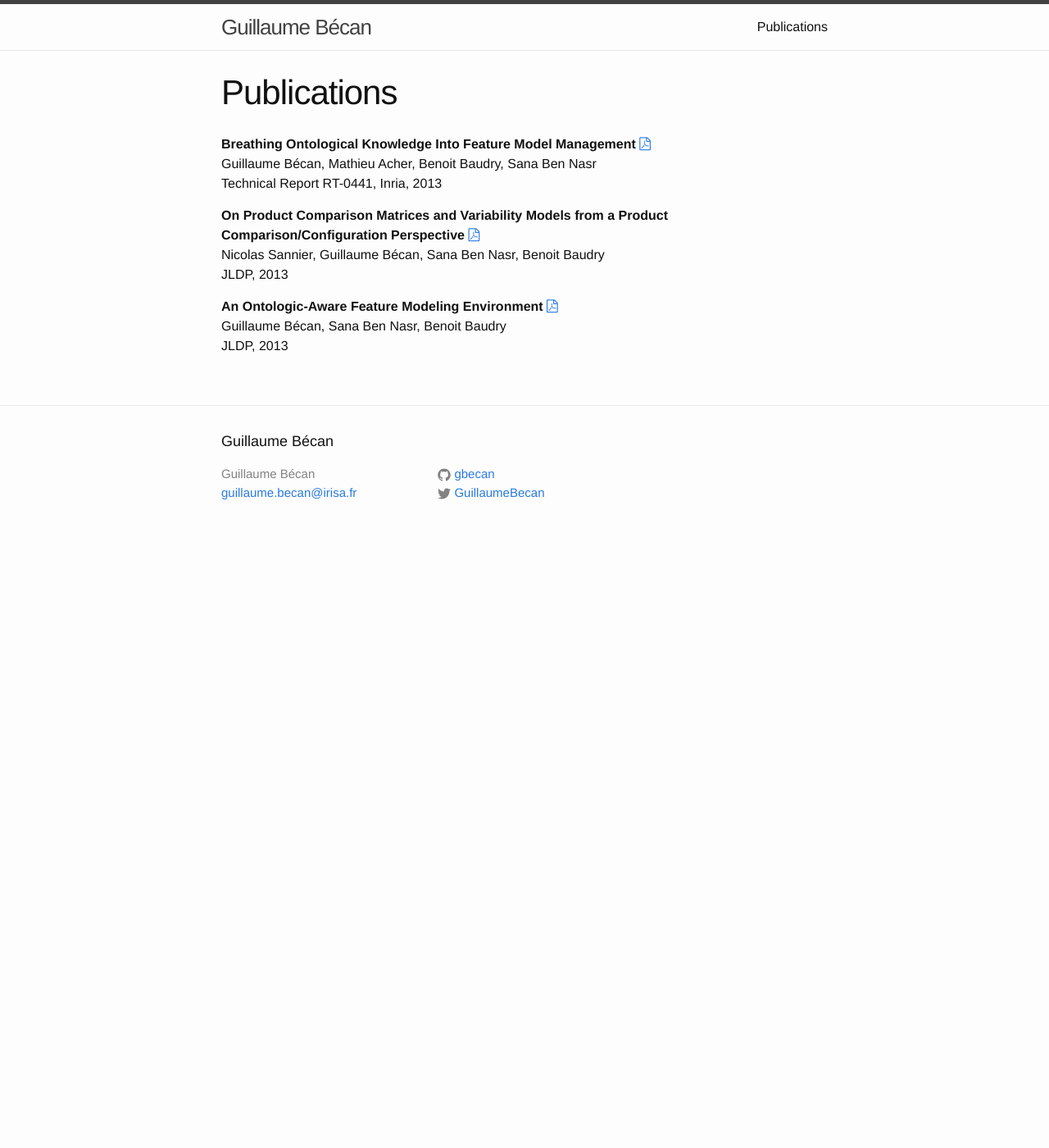
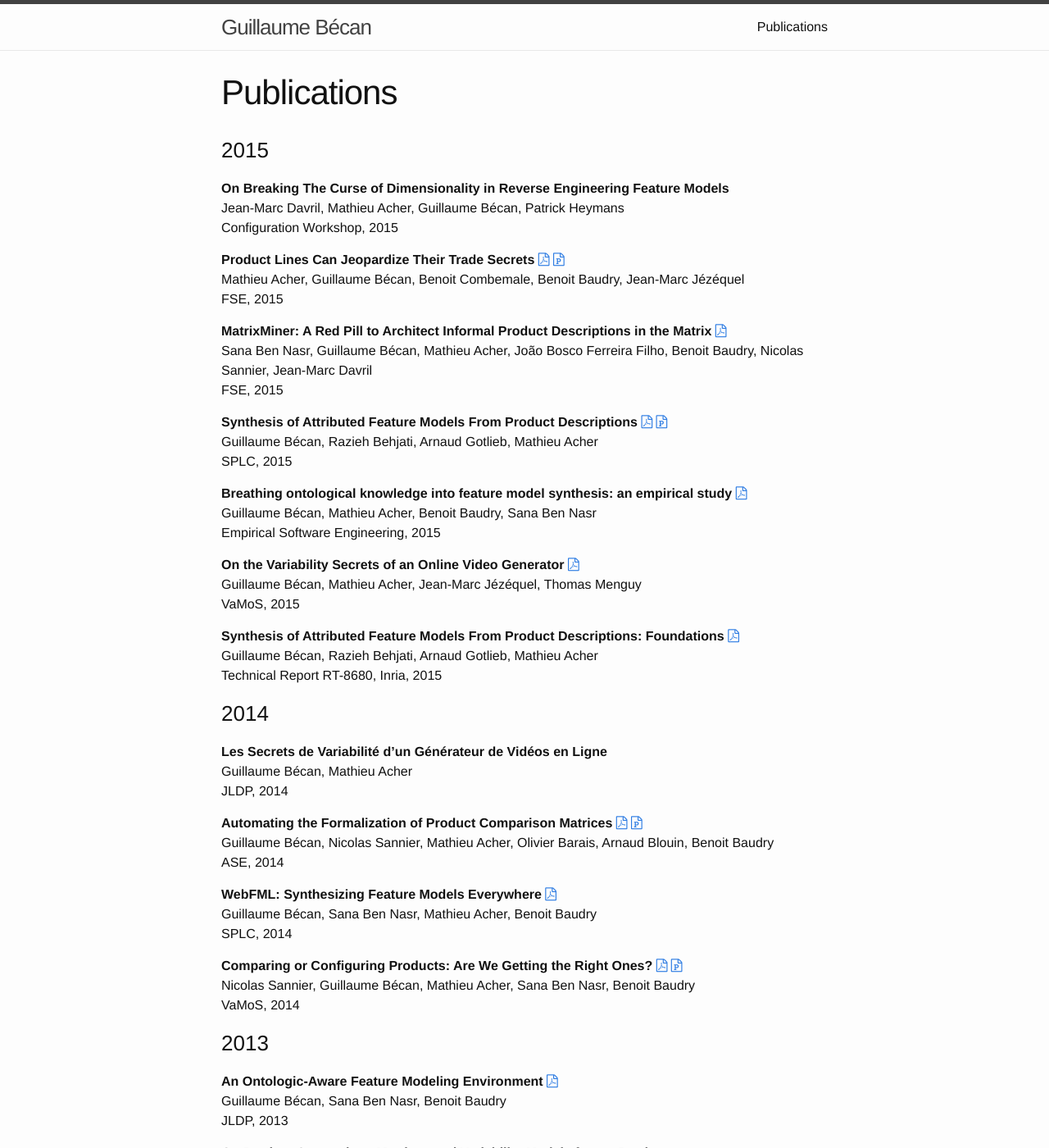
Before and after one commit to gbecan/gbecan.github.io, a Jekyll site: the page built from publications.html, in a window 1280 px wide and 1400 px high. Shown: the whole window at 82% size. Built offline with Jekyll 4.4.1, drawn with Linux system fonts in a browser that asks for light colours; some of the changed text lies outside the part shown.

Commit message:
list of publications

```diff
--- a/_data/publications.yml
+++ b/_data/publications.yml
@@ -2,20 +2,94 @@
   year: 2013
   publications:
     -
-      title: Breathing Ontological Knowledge Into Feature Model Management
+      title: "Breathing Ontological Knowledge Into Feature Model Management"
       authors: Guillaume Bécan, Mathieu Acher, Benoit Baudry, Sana Ben Nasr
       where: Technical Report RT-0441, Inria
       year: 2013
       pdf: http://hal.inria.fr/docs/00/87/48/67/PDF/RT-441.pdf
     -
-      title: On Product Comparison Matrices and Variability Models from a Product Comparison/Configuration Perspective
+      title: "On Product Comparison Matrices and Variability Models from a Product Comparison/Configuration Perspective"
       authors: Nicolas Sannier, Guillaume Bécan, Sana Ben Nasr, Benoit Baudry
       where: JLDP
       year: 2013
       pdf: http://hal.inria.fr/docs/00/91/56/57/PDF/JLDP2013_PCM_suites.pdf
     -
-      title: An Ontologic-Aware Feature Modeling Environment
+      title: "An Ontologic-Aware Feature Modeling Environment"
       authors: Guillaume Bécan, Sana Ben Nasr, Benoit Baudry
       where: JLDP
       year: 2013
       pdf: http://hal.inria.fr/docs/00/91/56/62/PDF/JLDP2013_KSynthesis.pdf
+-
+  year: 2014
+  publications:
+    -
+      title: "Comparing or Configuring Products: Are We Getting the Right Ones?"
+      authors: Nicolas Sannier, Guillaume Bécan, Mathieu Acher, Sana Ben Nasr, Benoit Baudry
+      where: VaMoS
+      year: 2014
+      pdf: http://hal.inria.fr/docs/00/92/73/12/PDF/VAMOS2014vision.pdf
+      slides: http://fr.slideshare.net/gbecan/vamos2014
+    -
+      title: "WebFML: Synthesizing Feature Models Everywhere"
+      authors: Guillaume Bécan, Sana Ben Nasr, Mathieu Acher, Benoit Baudry
+      where: SPLC
+      year: 2014
+      pdf: http://hal.inria.fr/docs/01/02/29/12/PDF/SPLC2014-WebFML.pdf
+    -
+      title: "Automating the Formalization of Product Comparison Matrices"
+      authors: Guillaume Bécan, Nicolas Sannier, Mathieu Acher, Olivier Barais, Arnaud Blouin, Benoit Baudry
+      where: ASE
+      year: 2014
+      pdf: http://hal.inria.fr/docs/01/05/84/40/PDF/FromData2Models.pdf
+      slides: http://fr.slideshare.net/gbecan/ase2014-presentation
+    -
+      title: "Les Secrets de Variabilité d’un Générateur de Vidéos en Ligne"
+      authors: Guillaume Bécan, Mathieu Acher
+      where: JLDP
+      year: 2014
+-
+  year: 2015
+  publications:
+  -
+    title: "Synthesis of Attributed Feature Models From Product Descriptions: Foundations"
+    authors: Guillaume Bécan, Razieh Behjati, Arnaud Gotlieb, Mathieu Acher
+    where: Technical Report RT-8680, Inria
+    year: 2015
+    pdf: https://hal.inria.fr/hal-01116663/document
+  -
+    title: "On the Variability Secrets of an Online Video Generator"
+    authors: Guillaume Bécan, Mathieu Acher, Jean-Marc Jézéquel, Thomas Menguy
+    where: VaMoS
+    year: 2015
+    pdf: https://hal.inria.fr/hal-01104797/document
+  -
+    title: "Breathing ontological knowledge into feature model synthesis: an empirical study"
+    authors: Guillaume Bécan, Mathieu Acher, Benoit Baudry, Sana Ben Nasr
+    where: Empirical Software Engineering
+    year: 2015
+    pdf: https://hal.inria.fr/hal-01096969/document
+  -
+    title: "Synthesis of Attributed Feature Models From Product Descriptions"
+    authors: Guillaume Bécan, Razieh Behjati, Arnaud Gotlieb, Mathieu Acher
+    where: SPLC
+    year: 2015
+    pdf: https://hal.inria.fr/hal-01178454/document
+    slides: http://fr.slideshare.net/acher/synthesis-of-attributed-feature-models-from-product-descriptions
+  -
+    title: "MatrixMiner: A Red Pill to Architect Informal Product Descriptions in the Matrix"
+    authors: Sana Ben Nasr, Guillaume Bécan, Mathieu Acher, João Bosco Ferreira Filho, Benoit Baudry, Nicolas Sannier, Jean-Marc Davril
+    where: FSE
+    year: 2015
+    pdf: https://hal.inria.fr/hal-01234338/document
+  -
+    title: "Product Lines Can Jeopardize Their Trade Secrets"
+    authors: Mathieu Acher, Guillaume Bécan, Benoit Combemale, Benoit Baudry, Jean-Marc Jézéquel
+    where: FSE
+    year: 2015
+    pdf: https://hal.inria.fr/hal-01234342/document
+    slides: http://fr.slideshare.net/gbecan/product-lines-can-jeopardize-their-trade-secrets
+  -
+    title: "On Breaking The Curse of Dimensionality in Reverse Engineering Feature Models"
+    authors: Jean-Marc Davril, Mathieu Acher, Guillaume Bécan, Patrick Heymans
+    where: Configuration Workshop
+    year: 2015
--- a/publications.html
+++ b/publications.html
@@ -4,8 +4,9 @@ title: Publications
 permalink: /publications/
 ---
 
-{% for category in site.data.publications %}
-  {% for publication in category.publications %}
+{% for category in site.data.publications reversed %}
+    <h3>{{category.year}}</h3>
+  {% for publication in category.publications reversed %}
   <p>
       <strong>{{publication.title}}</strong>
       {% if publication.pdf %}<a href="{{publication.pdf}}"><i class="fa fa-file-pdf-o" aria-hidden="true"></i></a>{% endif %}
```
